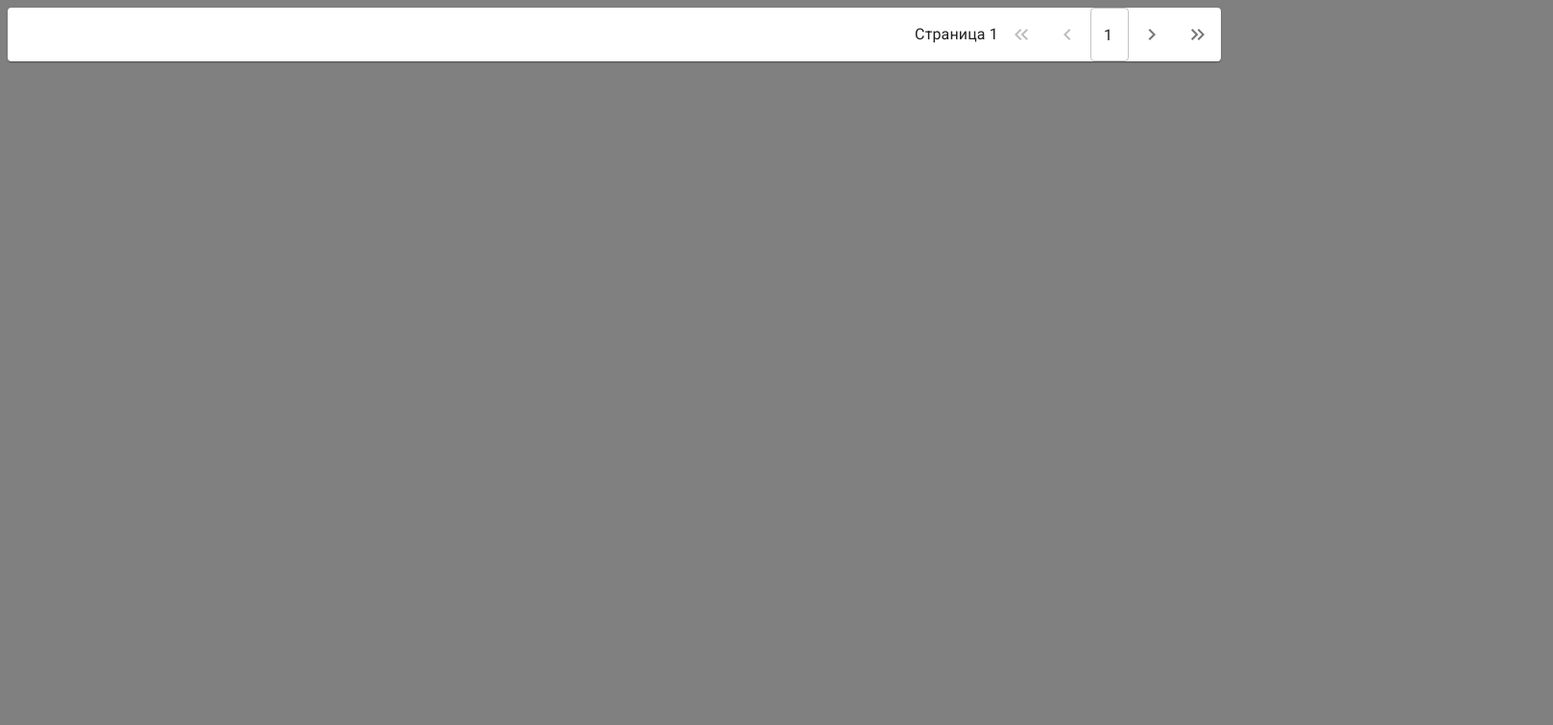
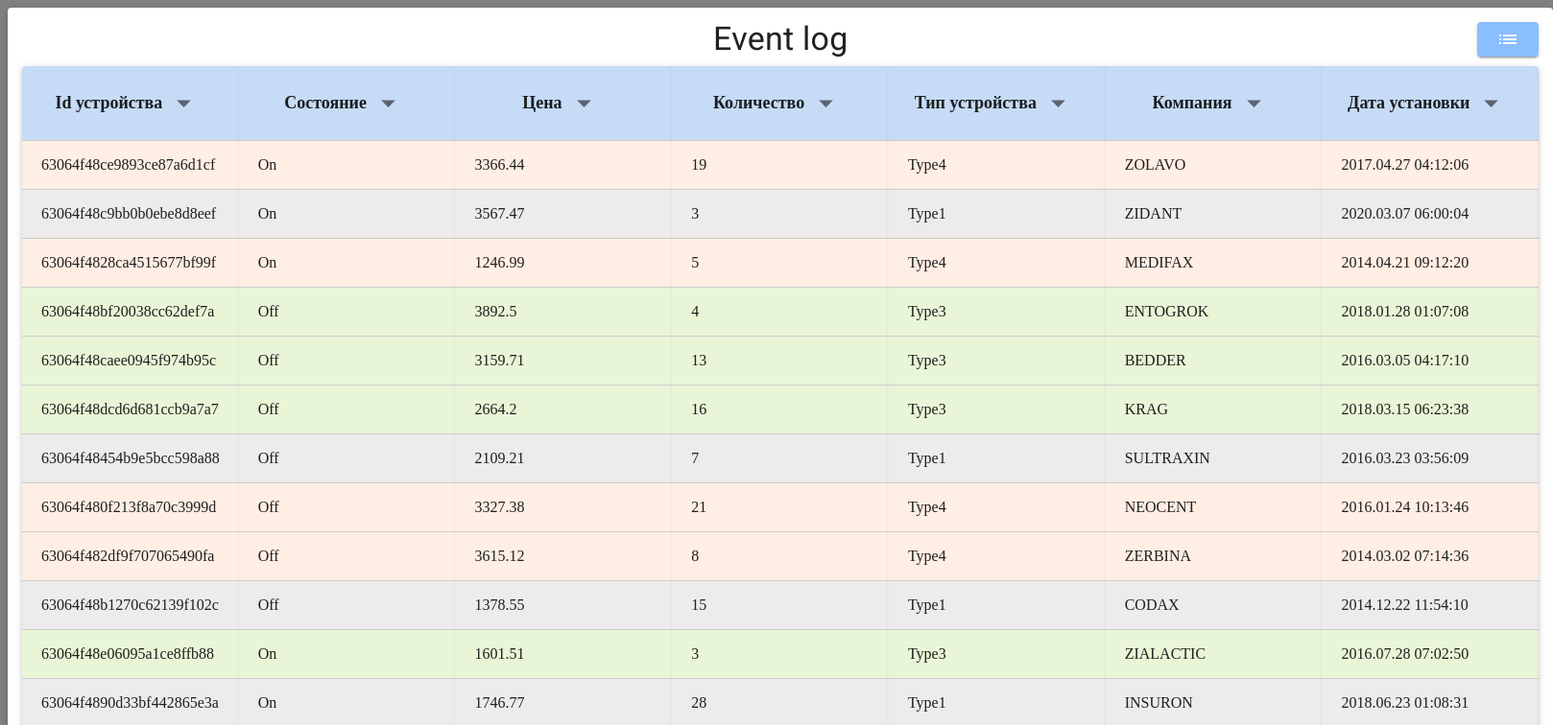
Before and after one commit to Aleks164/Event_log, a React app: page / in a window 1280 px wide. Shown: the top 756 px of the page at 96% size, 1618 px wide, since content can reach past the window. Built offline with nearby package versions, Linux system fonts and the light colour scheme.

Commit message:
fix overflow last coloumn problem, add prototype of droop menu

```diff
--- a/package.json
+++ b/package.json
@@ -77,8 +77,7 @@
       "prettier --write",
       "eslint --cache --fix --ext .js,.tsx"
     ],
-    "*.{css,md,yml}": "prettier --write",
-    "*.css": "stylelint --fix"
+    "*.{css,md,yml}": "prettier --write"
   },
   "dependencies": {
     "@emotion/react": "^11.9.3",
--- a/src/App.tsx
+++ b/src/App.tsx
@@ -4,12 +4,13 @@ import { Provider } from "react-redux";
 import { AppRouter } from "./AppRoutes";
 import { store } from "./store";
 import { PaginationField } from "./components/Table/PaginationField";
+import { EventLog } from "./components/EventLog";
 
 export const App = () => (
   <React.StrictMode>
     {/* <Provider store={store}> */}
     {/* <BrowserRouter> */}
-    <PaginationField />
+    <EventLog />
     {/* </BrowserRouter> */}
     {/* </Provider> */}
   </React.StrictMode>
--- a/src/components/EventLog.tsx
+++ b/src/components/EventLog.tsx
@@ -1,4 +1,23 @@
-import { Paper } from "@mui/material";
 import React from "react";
+import { Grid, Paper, Typography } from "@mui/material";
+import { PaginationField } from "./Table/PaginationField";
+import { LogTable } from "./Table/LogTable";
+import { FieldManager } from "./Table/FieldManager";
 
-export const EventLog = () => <Paper elevation={3}></Paper>;
+export const EventLog = () => (
+  <Paper
+    elevation={3}
+    sx={{ width: "max-content", p: "15px", pb: 0, ml: "auto", mr: "auto" }}
+  >
+    <Grid
+      container
+      direction="column"
+      justifyContent="center"
+      alignItems="center"
+    >
+      <FieldManager />
+      <LogTable />
+      <PaginationField />
+    </Grid>
+  </Paper>
+);
--- /dev/null
+++ b/src/components/Table/FieldManager.tsx
@@ -0,0 +1,66 @@
+import React, { useState } from "react";
+import { Button, Grid, Menu, MenuItem, Typography } from "@mui/material";
+import ListIcon from "@mui/icons-material/List";
+
+export const FieldManager = () => {
+  const [anchorEl, setAnchorEl] = useState<null | HTMLElement>(null);
+  const open = Boolean(anchorEl);
+  const handleClick = (event: React.MouseEvent<HTMLElement>) => {
+    setAnchorEl(event.currentTarget);
+  };
+  const handleClose = () => {
+    setAnchorEl(null);
+  };
+
+  return (
+    <Grid
+      item
+      container
+      direction="row"
+      justifyContent="flex-end"
+      alignItems="center"
+      sx={{
+        m: 0,
+        p: 0,
+        position: "relative",
+      }}
+    >
+      <Typography
+        sx={{ position: "absolute", left: "calc(50% - 70px)" }}
+        variant="h4"
+      >
+        Event log
+      </Typography>
+      <Button
+        id="fieldManager"
+        aria-controls={open ? "fieldList" : undefined}
+        aria-haspopup="true"
+        aria-expanded={open ? "true" : undefined}
+        onClick={handleClick}
+        variant="contained"
+        sx={{ backgroundColor: "#89beff" }}
+      >
+        <ListIcon />
+      </Button>
+      <Menu
+        id="fieldList"
+        aria-labelledby="fieldManager"
+        anchorEl={anchorEl}
+        open={open}
+        onClose={handleClose}
+        anchorOrigin={{
+          vertical: "top",
+          horizontal: "left",
+        }}
+        transformOrigin={{
+          vertical: "top",
+          horizontal: "left",
+        }}
+      >
+        <MenuItem onClick={handleClose}>Profile</MenuItem>
+        <MenuItem onClick={handleClose}>My account</MenuItem>
+        <MenuItem onClick={handleClose}>Logout</MenuItem>
+      </Menu>
+    </Grid>
+  );
+};
--- a/src/components/Table/Table.tsx
+++ b/src/components/Table/LogTable.tsx
@@ -1,5 +1,5 @@
 import React, { useState, useCallback, useEffect, useRef } from "react";
-import { Grid } from "@mui/material";
+import { Grid, Paper } from "@mui/material";
 import { defaultData } from "../../utils/defaultData";
 import { SortArrow } from "./SortArrow";
 import "./tableStyle.css";
@@ -10,11 +10,14 @@ const createHeaders = (headers: string[]) =>
     ref: useRef(),
   }));
 
-export const Table = ({ minCellWidth = 150 }) => {
+export const LogTable = () => {
   const [tableHeight, setTableHeight] = useState("auto");
-  const [choosedLog, setChoosedLog] = useState<number|null>(null);
-  const [activeIndex, setActiveIndex] = useState<number|null>(null);
+  const [choosedLog, setChoosedLog] = useState<number | null>(null);
+  const [activeIndex, setActiveIndex] = useState<number | null>(null);
   const tableElement = useRef(null);
+
+  const minCellWidth = 150;
+
   const headers = [
     "Id устройства",
     "Состояние",
@@ -26,12 +29,13 @@ export const Table = ({ minCellWidth = 150 }) => {
   ];
   const columns = createHeaders(headers);
 
-  const mouseDown = (index:number) => {
+  const mouseDown = (index: number) => {
     setActiveIndex(index);
   };
 
   const mouseMove = useCallback(
     (e) => {
+      console.log("1");
       const gridColumns = columns.map((col, i) => {
         if (i === activeIndex) {
           // Calculate the column width
@@ -64,12 +68,13 @@ export const Table = ({ minCellWidth = 150 }) => {
     removeListeners();
   }, [setActiveIndex, removeListeners]);
 
-  const calcStringStyle =(deviceType:string,index:number)=>{
-   if(index!==null&&choosedLog===index) return "choosedLog";
+  const calcStringStyle = (deviceType: string, index: number) => {
+    if (index !== null && choosedLog === index) return "choosedLog";
     let resultClass = "type1Color";
-    if(deviceType !=="Type1") resultClass = `${deviceType.toLowerCase()}Color`;
+    if (deviceType !== "Type1")
+      resultClass = `${deviceType.toLowerCase()}Color`;
     return resultClass;
-  }
+  };
 
   useEffect(() => {
     setTableHeight(tableElement?.current?.offsetHeight);
@@ -87,19 +92,18 @@ export const Table = ({ minCellWidth = 150 }) => {
   }, [activeIndex, mouseMove, mouseUp, removeListeners]);
 
   return (
-    <div className="table-wrapper">
+    <Paper elevation={3} className="table-wrapper">
       <table className="resizeable-table" ref={tableElement}>
         <thead>
           <tr>
             {columns.map(({ ref, text }, i) => (
               <th ref={ref} key={text}>
-
                 <Grid
                   container
                   direction="row"
                   justifyContent="center"
                   alignItems="center"
-  sx={{minWidth:"max-content"}}
+                  sx={{ minWidth: "max-content" }}
                 >
                   <span>{text}</span>
                   <SortArrow />
@@ -116,21 +120,38 @@ export const Table = ({ minCellWidth = 150 }) => {
           </tr>
         </thead>
         <tbody>
-          {defaultData.map((item,index) => (
-            <tr onClick={()=>{
-              if(choosedLog===index) setChoosedLog(null);
-              else setChoosedLog(index)}} >
-              <td className={calcStringStyle(item.deviceType,index)}>{item.deviceId}</td>
-              <td className={calcStringStyle(item.deviceType,index)}>{item.isActive?"On":"Off"}</td>
-              <td className={calcStringStyle(item.deviceType,index)}>{item.price}</td>
-              <td className={calcStringStyle(item.deviceType,index)}>{item.quantity}</td>
-              <td className={calcStringStyle(item.deviceType,index)}>{item.deviceType}</td>
-              <td className={calcStringStyle(item.deviceType,index)}>{item.company}</td>
-              <td className={calcStringStyle(item.deviceType,index)}>{item.installationDate}</td>
+          {defaultData.map((item, index) => (
+            <tr
+              onClick={() => {
+                if (choosedLog === index) setChoosedLog(null);
+                else setChoosedLog(index);
+              }}
+            >
+              <td className={calcStringStyle(item.deviceType, index)}>
+                {item.deviceId}
+              </td>
+              <td className={calcStringStyle(item.deviceType, index)}>
+                {item.isActive ? "On" : "Off"}
+              </td>
+              <td className={calcStringStyle(item.deviceType, index)}>
+                {item.price}
+              </td>
+              <td className={calcStringStyle(item.deviceType, index)}>
+                {item.quantity}
+              </td>
+              <td className={calcStringStyle(item.deviceType, index)}>
+                {item.deviceType}
+              </td>
+              <td className={calcStringStyle(item.deviceType, index)}>
+                {item.company}
+              </td>
+              <td className={calcStringStyle(item.deviceType, index)}>
+                {item.installationDate}
+              </td>
             </tr>
           ))}
         </tbody>
       </table>
-    </div>
+    </Paper>
   );
 };
--- a/src/components/Table/PaginationField.tsx
+++ b/src/components/Table/PaginationField.tsx
@@ -1,58 +1,73 @@
 import React, { useState } from "react";
-import { Paper,Grid,IconButton, Typography, TextField } from "@mui/material";
-import KeyboardArrowLeftIcon from '@mui/icons-material/KeyboardArrowLeft';
-import KeyboardDoubleArrowLeftIcon from '@mui/icons-material/KeyboardDoubleArrowLeft';
-import KeyboardArrowRightIcon from '@mui/icons-material/KeyboardArrowRight';
-import KeyboardDoubleArrowRightIcon from '@mui/icons-material/KeyboardDoubleArrowRight';
+import { Paper, Grid, IconButton, Typography, TextField } from "@mui/material";
+import KeyboardArrowLeftIcon from "@mui/icons-material/KeyboardArrowLeft";
+import KeyboardDoubleArrowLeftIcon from "@mui/icons-material/KeyboardDoubleArrowLeft";
+import KeyboardArrowRightIcon from "@mui/icons-material/KeyboardArrowRight";
+import KeyboardDoubleArrowRightIcon from "@mui/icons-material/KeyboardDoubleArrowRight";
 
-export const PaginationField = () =>{
-    const [pageNumber,setPageNumber] = useState<number>(1);
+export const PaginationField = () => {
+  const [pageNumber, setPageNumber] = useState<number>(1);
 
-    function setPageWithBebouncer (newPagenumber:number){
-
-        const timeOutId = setTimeout(()=>{
-
+  function setPageWithBebouncer(newPagenumber: number) {
+    const timeOutId = setTimeout(() => {
       setPageNumber(newPagenumber);
-        },300);
-        return ()=>{
+    }, 300);
+    return () => {
       clearTimeout(timeOutId);
-        }
+    };
   }
 
-    function nextPageHandler(nextPage:string){
-        let newNumber = parseInt(nextPage, 10)+pageNumber;
+  function nextPageHandler(nextPage: string) {
+    let newNumber = parseInt(nextPage, 10) + pageNumber;
     if (newNumber > 100) newNumber = 100;
     if (newNumber < 1) newNumber = 1;
-        setPageNumber(newNumber)
+    setPageNumber(newNumber);
   }
-            return(
-        <Paper>
+  return (
     <Grid
+      item
       container
       direction="row"
-  justifyContent="flex-end"
+      justifyContent="center"
       alignItems="center"
+      sx={{
+        pr: "30px",
+        pt: "5px",
+        pb: "5px",
+      }}
     >
-    <Typography>Страница {pageNumber}</Typography>
       <IconButton
-         onClick={()=>{setPageWithBebouncer(1)}}
-         disabled={pageNumber===1}
+        onClick={() => {
+          setPageWithBebouncer(1);
+        }}
+        disabled={pageNumber === 1}
         aria-label="toTheStart"
-         size="large">
+        size="large"
+      >
         <KeyboardDoubleArrowLeftIcon />
       </IconButton>
 
       <IconButton
-          disabled={pageNumber===1}
-         onClick={()=>{nextPageHandler("-1")}}
+        disabled={pageNumber === 1}
+        onClick={() => {
+          nextPageHandler("-1");
+        }}
         aria-label="prev"
-         size="large">
+        size="large"
+      >
         <KeyboardArrowLeftIcon />
       </IconButton>
 
-          <TextField inputProps={{ inputMode: 'numeric', pattern: '[0-9]{1}', min:1, max:100 }}
+      <TextField
+        inputProps={{
+          inputMode: "numeric",
+          pattern: "[0-9]{1}",
+          min: 1,
+          max: 100,
+        }}
         value={pageNumber}
-        sx={{width:"40px"}}
+        className="pageNumberInput"
+        sx={{ width: "70px", p: 1 }}
         onChange={(e) => {
           let value = parseInt(e.target.value, 10);
           if (value > 100) value = 100;
@@ -62,21 +77,26 @@ export const PaginationField = () =>{
       />
 
       <IconButton
-         onClick={()=>{nextPageHandler("1")}}
-         disabled={pageNumber===100}
+        onClick={() => {
+          nextPageHandler("1");
+        }}
+        disabled={pageNumber === 100}
         aria-label="next"
-         size="large">
+        size="large"
+      >
         <KeyboardArrowRightIcon />
       </IconButton>
 
       <IconButton
-          disabled={pageNumber===100}
-         onClick={()=>{setPageWithBebouncer(100)}}
+        disabled={pageNumber === 100}
+        onClick={() => {
+          setPageWithBebouncer(100);
+        }}
         aria-label="toTheFinish"
-         size="large">
+        size="large"
+      >
         <KeyboardDoubleArrowRightIcon />
       </IconButton>
     </Grid>
-        </Paper>
-    )
-}
+  );
+};
--- a/src/components/Table/tableStyle.css
+++ b/src/components/Table/tableStyle.css
@@ -2,15 +2,21 @@
   border-radius: 6px;
   background: #fff;
   overflow: hidden;
+  margin-top: 10px;
+  margin-bottom: 5px;
 }
 
 table {
   width: 100%;
-  overflow: auto;
+  overflow-x: hidden;
   display: grid;
-  grid-template-columns:
-    minmax(150px, 3fr) minmax(150px, 1fr) minmax(150px, 1fr)
-    minmax(150px, 1fr) minmax(150px, 1fr) minmax(150px, 1fr) minmax(150px, 1fr);
+  grid-template-columns: minmax(150px, 1fr) minmax(150px, 1fr) minmax(
+      150px,
+      1fr
+    ) minmax(150px, 1fr) minmax(150px, 1fr) minmax(150px, 1fr) minmax(
+      150px,
+      1fr
+    );
 }
 
 table thead,
@@ -39,6 +45,10 @@ table tbody td {
   display: block;
   user-select: none;
 }
+
+/* table th div:first-child {
+  overflow: hidden;
+} */
 
 table tr td {
   border-top: 1px solid #ccc;
@@ -79,6 +89,11 @@ table tr td {
   background-color: #ffeee4;
 }
 
+.pageNumberInput input {
+  text-align: center;
+  height: 15px;
+}
+
 .choosedLog {
   box-shadow: inset 0px 0px 100px 0px rgba(67, 69, 226, 0.35),
     inset 0px -5px 0px -1px #9abfad, inset 0px 5px 1px 0px #e5ac3b;
```
Also changed, not shown: src/index.html (+5 -9 lines), src/utils/defaultData.ts (+0 -18 lines), 1 other file (tests, documents, lock files or other folders). Lines whose indentation alone changed are shown as unchanged.
